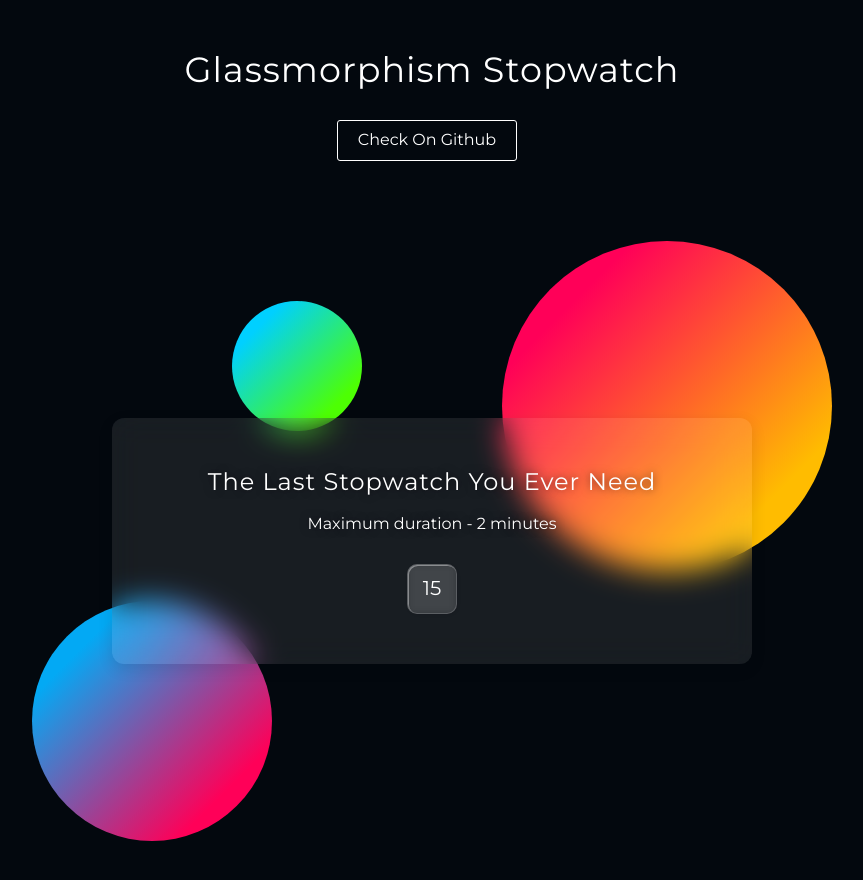
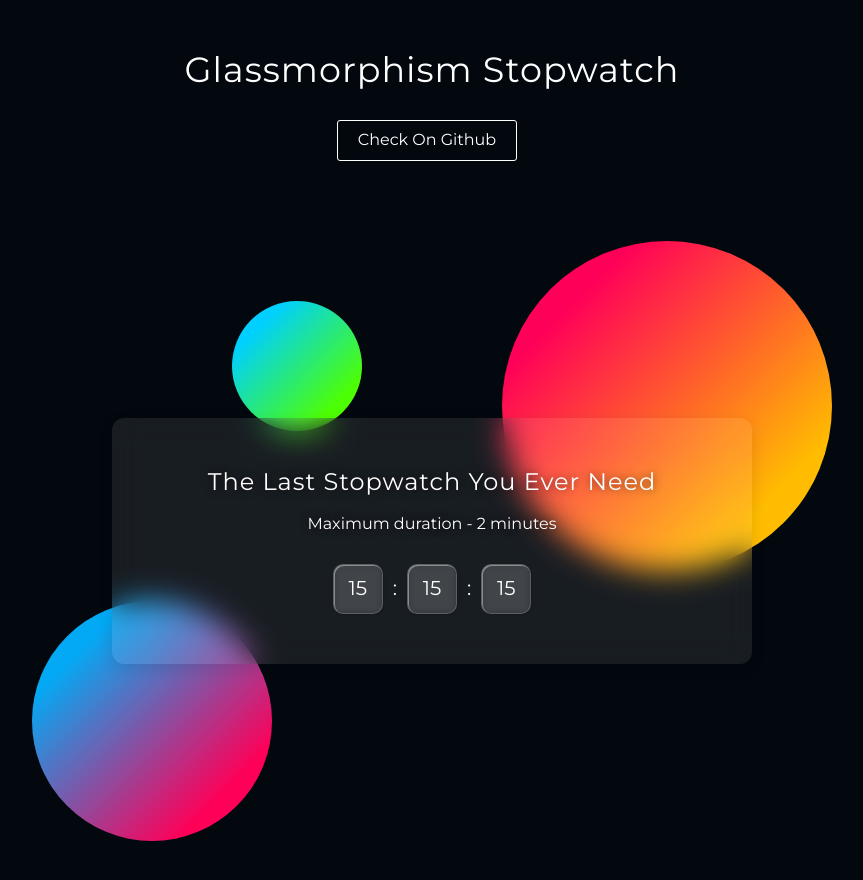
Before and after one commit to nat-davydova/glassmorphism-stopwatch, a React (Vite) app: page / in a window 1280 px wide. Shown: the top 880 px of the page, without its empty margins (208-1071 px from the left). Built offline with nearby package versions, Linux system fonts and the light colour scheme.

Commit message:
feat: add basic timer layout styles

```diff
--- a/src/components/Stopwatch/StopWatchTimer/StopWatchTimer.tsx
+++ b/src/components/Stopwatch/StopWatchTimer/StopWatchTimer.tsx
@@ -3,7 +3,7 @@ import styles from "./styles.module.css";
 export function StopWatchTimer() {
   return (
     <div className={styles.timer}>
-      <div>15</div>
+      <div>15</div>:<div>15</div>:<div>15</div>
     </div>
   );
 }
--- a/src/components/Stopwatch/StopWatchTimer/styles.module.css
+++ b/src/components/Stopwatch/StopWatchTimer/styles.module.css
@@ -1,7 +1,10 @@
 .timer {
     display: flex;
     justify-content: center;
+    align-items: center;
+    gap: 10px;
     text-align: center;
+    font-size: var(--font-size-lg);
 }
 
 .timer div {
@@ -10,7 +13,6 @@
     display: flex;
     align-items: center;
     justify-content: center;
-    font-size: var(--font-size-lg);
     background: rgba(255, 255, 255, 0.1);
     box-shadow:
             inset 1px 1px 0.12px rgba(255, 255, 255, 0.4),
```
